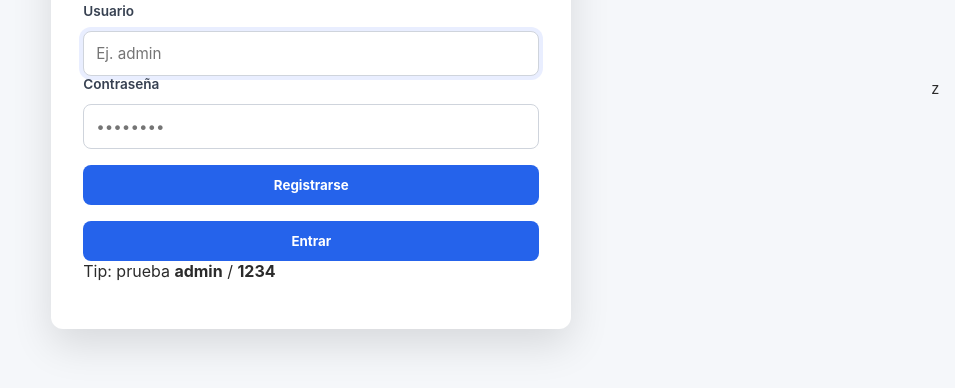
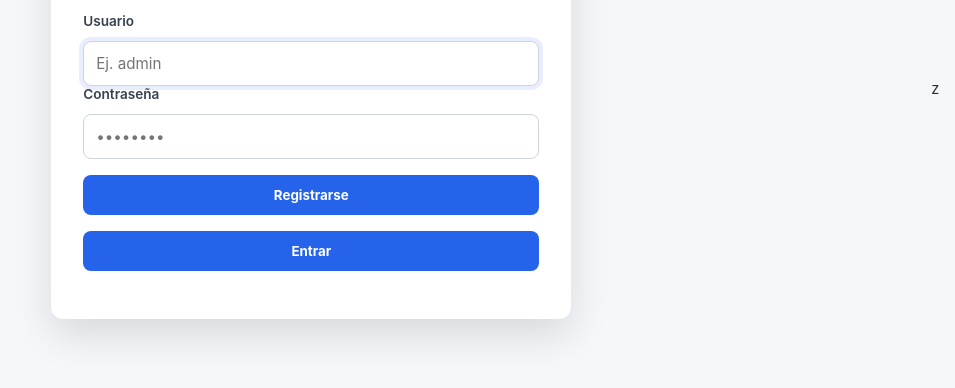
Before and after one commit to raf1314/Act-2-Malvados-y-asociados, a website: page home.html in a window 1280 px wide. Shown: the part 312-700 px from the top of the page, without its empty margins (325-1280 px from the left). Drawn offline with Linux system fonts and the light colour scheme.

Commit message:
Borrar mensaaje de admin

```diff
--- a/home.html
+++ b/home.html
@@ -36,8 +36,6 @@
                 <button class="login-btn secondary" type="button" id="registerBtn">Registrarse</button>
                 <button class="login-btn" type="submit">Entrar</button>
 
-                <div class="login-hint">
-                Tip: prueba <b>admin</b> / <b>1234</b>
                 </div>
             </form>
             </section>
```
